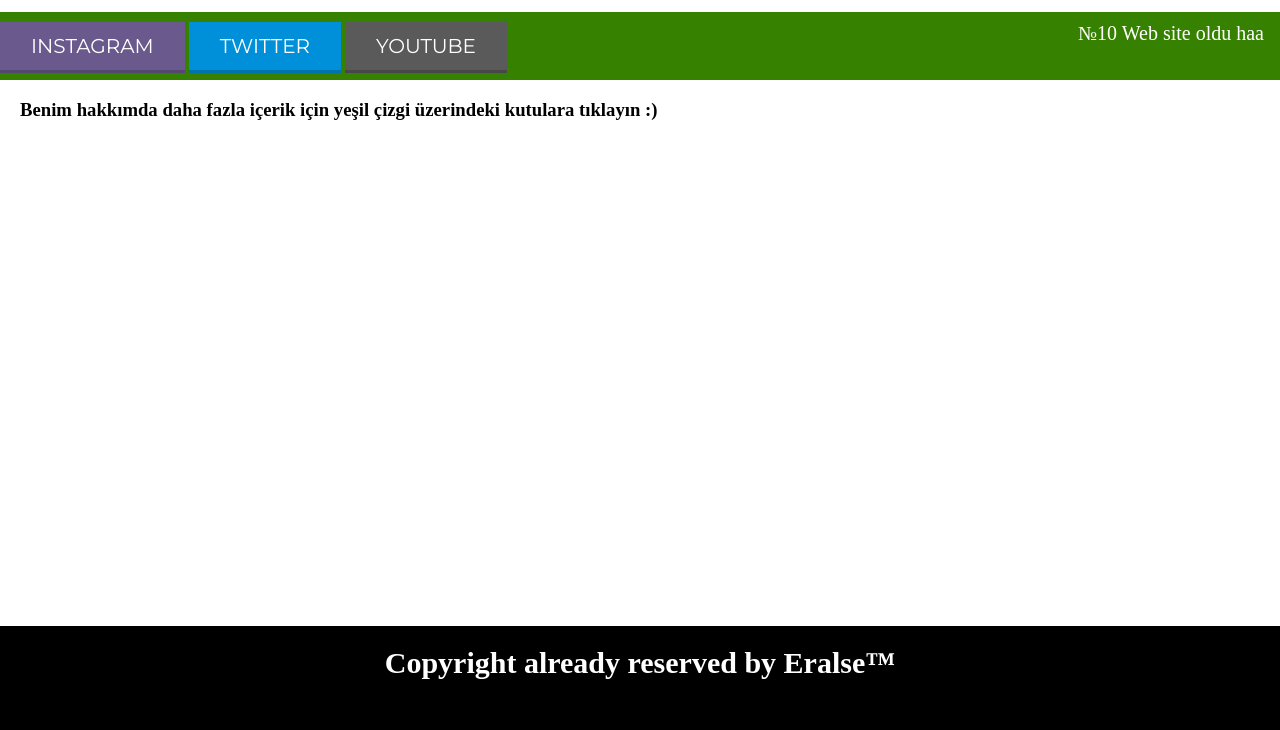
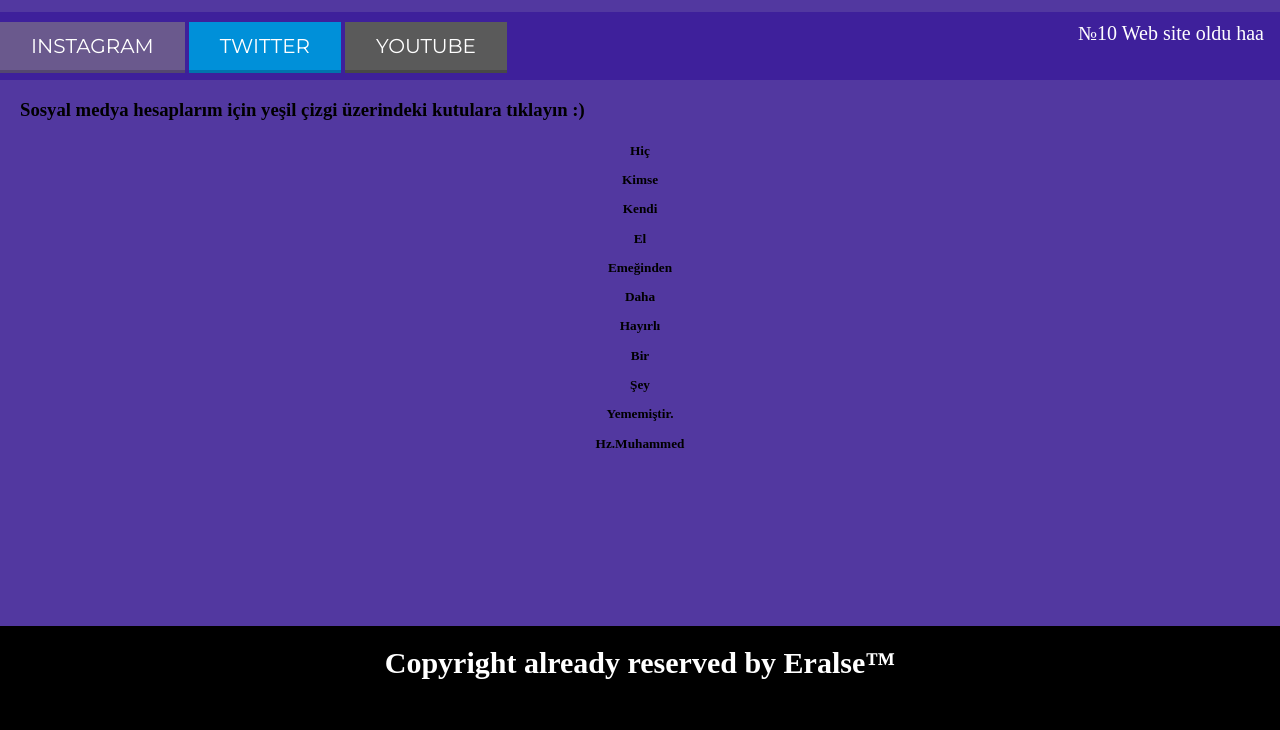
Before and after one commit to ErdincAlper/Web-projem, a plain HTML site: page index.html in a window 1280 px wide. Shown: the part 70-800 px from the top of the page. Drawn offline with Linux system fonts and the light colour scheme.

Commit message:
29.04.2019

```diff
--- a/index.html
+++ b/index.html
@@ -6,7 +6,7 @@
 
 </head>
 
-<body>
+<body bgcolor="#5238a0">
 
     <!-- Ana Başlıklar -->
     <header>
@@ -26,14 +26,27 @@
         </div>
     </div>
 
+
     <!-- Video Alta -->
     <div class = "body_sec">
         <section id="Content">
-            <h3>Benim hakkımda daha fazla içerik için yeşil çizgi üzerindeki kutulara tıklayın :)</h3>
+            <h3>Sosyal medya hesaplarım için yeşil çizgi üzerindeki kutulara tıklayın :)</h3>
 
         </section>
-    </div>
-
+</div>
+<h5>
+<div align="center"><p>Hiç</p> </div>
+<div align="center"><p>Kimse</p> </div>
+<div align="center"><p>Kendi</p> </div>
+<div align="center"><p>El</p> </div>
+<div align="center"><p>Emeğinden</p> </div>
+<div align="center"><p>Daha</p> </div>
+<div align="center"><p>Hayırlı</p> </div>
+<div align="center"><p>Bir</p> </div>
+<div align="center"><p>Şey</p> </div>
+<div align="center"><p>Yememiştir.</p> </div>
+<div align="center"><p>Hz.Muhammed</p> </div>
+<h/5>
     <!-- Reserved-->
     <footer>Copyright already reserved by Eralse™</footer>
 </body>
--- a/style.css
+++ b/style.css
@@ -18,7 +18,7 @@
         .menu {
             position: sticky;
             top: 0;
-            background-color: #368200;
+            background-color: #3e209b;
             padding:10px 0px 10px 0px;
             color:blue;
             margin: 0 auto;
```
